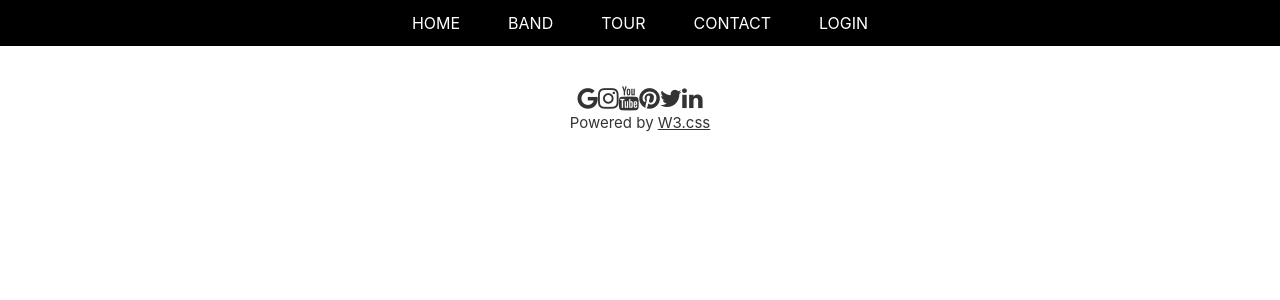
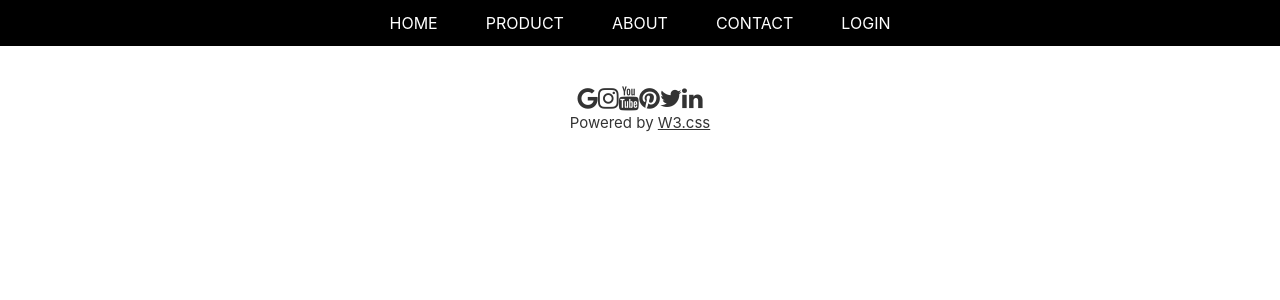
Before and after one commit to thuanhaine/reactjs-hw, a React (Create React App) app: page / in a window 1280 px wide. Shown: the top 300 px of the page. Built offline with nearby package versions, Linux system fonts and the light colour scheme.

Commit message:
chane  title of heading

```diff
--- a/src/component/header/Header.jsx
+++ b/src/component/header/Header.jsx
@@ -11,8 +11,8 @@ function header() {
         {/* <!-- Begin Nav  --> */}
         <ul id="nav">
           <li><NavLink className="nav-link" to="/home" onClick={this}>Home</NavLink></li>
-          <li><NavLink className="nav-link" to="/home" onClick={this}>Band</NavLink></li>
-          <li><NavLink className="nav-link" to="/home" onClick={this}>Tour</NavLink></li>
+          <li><NavLink className="nav-link" to="/home" onClick={this}>Product</NavLink></li>
+          <li><NavLink className="nav-link" to="/home" onClick={this}>About</NavLink></li>
           <li><NavLink className="nav-link" to="/home" onClick={this}>Contact</NavLink></li>
           <li><NavLink className="nav-link" to="/login" onClick={this}>Login</NavLink></li>
 
```
